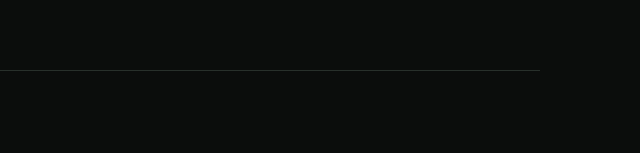
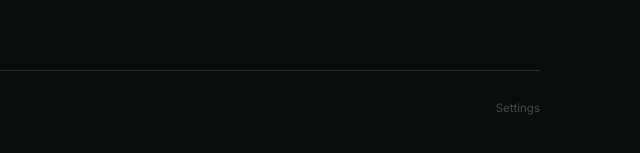
Before and after one commit to Shoaib-Ur-Rahman/Minecraft-Webpages, a plain HTML site: page index.html in a window 1280 px wide. Shown: the part 1899-2052 px from the top of the page, 640-1280 px from the left. Drawn offline with Linux system fonts and the light colour scheme.

Commit message:
Add subtle Settings link; keep public homepage free of GitHub links

```diff
--- a/index.html
+++ b/index.html
@@ -6,6 +6,10 @@
   <meta name="author" content="vexor_10"><meta name="robots" content="index, follow">
   <link rel="canonical" href="https://shoaib-ur-rahman.github.io/Minecraft-Webpages/">
   <title>vexor_10 | Minecraft Downloads</title><link rel="stylesheet" href="style.css">
+  <style>
+    .footer .settings-link { color: #647169; font-size: .72rem; opacity: .65; }
+    .footer .settings-link:hover, .footer .settings-link:focus-visible { color: var(--accent); opacity: 1; }
+  </style>
 </head>
 <body>
   <header class="hero"><nav class="nav wrap" aria-label="Main navigation"><a class="brand" href="./">vexor<span>_10</span></a></nav>
@@ -23,6 +27,6 @@
     </section>
     <section class="section info-section"><div><p class="eyebrow">ABOUT</p><h2>Made for Minecraft</h2></div><p>Choose a collection to browse and download its available files.</p></section>
   </main>
-  <footer class="footer wrap"><span>© 2026 vexor_10</span></footer>
+  <footer class="footer wrap"><span>© 2026 vexor_10</span><a class="settings-link" href="admin.html" aria-label="Settings">Settings</a></footer>
 </body>
 </html>
```
